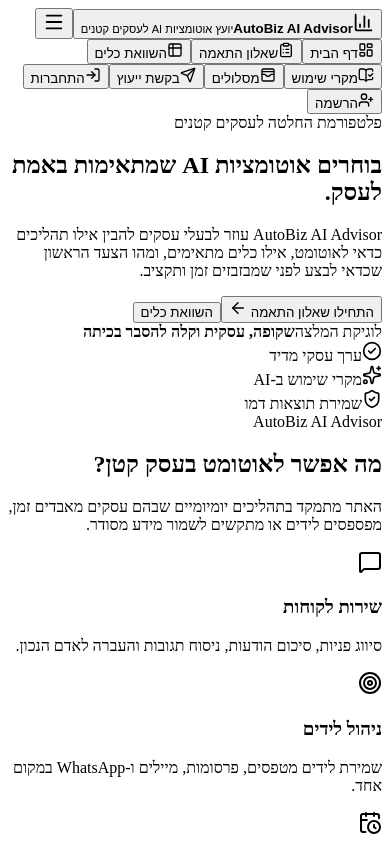
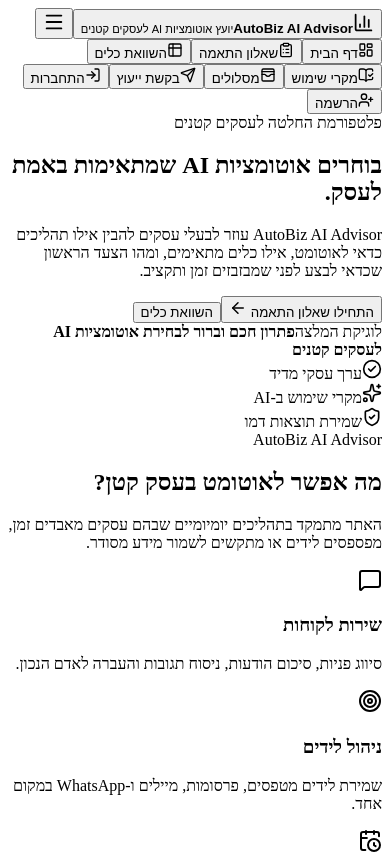
Before and after one commit to idocarmi1/ai-business-automation-advisor, a React (Vite) app: page / in a window 390 px wide. Shown: the top 854 px of the page. Built offline with nearby package versions, Linux system fonts and the light colour scheme; the HTML template or start-up script is replaced by a standard one.

Commit message:
Update Hebrew hero headline

```diff
--- a/src/App.jsx
+++ b/src/App.jsx
@@ -279,7 +279,7 @@
         <div className="hero-panel" aria-label="יכולות מרכזיות">
           <div className="score-card">
             <span>לוגיקת המלצה</span>
-            <strong>שקופה, עסקית וקלה להסבר בכיתה</strong>
+            <strong>פתרון חכם וברור לבחירת אוטומציות AI לעסקים קטנים</strong>
           </div>
           <div className="mini-metric"><CheckCircle2 size={20} /><span>ערך עסקי מדיד</span></div>
           <div className="mini-metric"><Sparkles size={20} /><span>מקרי שימוש ב-AI</span></div>
--- a/src/styles.css
+++ b/src/styles.css
@@ -137,7 +137,7 @@
 
 .hero {
   display: grid;
-  grid-template-columns: minmax(0, 1.1fr) minmax(300px, 0.65fr);
+  grid-template-columns: minmax(0, 1fr) minmax(360px, 0.82fr);
   gap: 36px;
   align-items: stretch;
   min-height: 560px;
@@ -247,6 +247,7 @@
   gap: 16px;
   align-content: center;
   padding: 28px;
+  min-width: 0;
   border: 1px solid rgba(220, 229, 223, 0.8);
   border-radius: 8px;
   background: linear-gradient(160deg, rgba(23, 50, 77, 0.96), rgba(22, 115, 107, 0.9)), #17324d;
@@ -260,9 +261,17 @@
   background: rgba(255, 255, 255, 0.1);
 }
 
-.score-card { padding: 24px; }
+.score-card { padding: clamp(22px, 3vw, 32px); }
 .score-card span { color: rgba(255,255,255,0.75); }
-.score-card strong { display: block; margin-top: 10px; font-size: clamp(28px, 4vw, 42px); line-height: 1.05; }
+.score-card strong {
+  display: block;
+  max-width: 17ch;
+  margin-top: 10px;
+  font-size: clamp(1.85rem, 2.45vw, 3rem);
+  line-height: 1.1;
+  letter-spacing: 0;
+  text-wrap: balance;
+}
 
 .mini-metric {
   display: flex;
@@ -687,6 +696,10 @@
   .nav-link { justify-content: flex-start; }
   .hero, .method-grid, .insight-band, .dashboard-grid { grid-template-columns: 1fr; }
   .hero { min-height: auto; }
+  .score-card strong {
+    max-width: 19ch;
+    font-size: clamp(1.9rem, 4.8vw, 3.15rem);
+  }
   .area-grid, .lead-grid { grid-template-columns: repeat(2, minmax(0, 1fr)); }
   .plans-grid, .modal-tool-grid { grid-template-columns: 1fr; }
   .summary-item.wide { grid-column: auto; }
@@ -702,6 +715,11 @@
   h1 { font-size: 42px; }
   h2 { font-size: 30px; }
   .hero-panel, .consultation-form { padding: 18px; }
+  .score-card strong {
+    max-width: 18ch;
+    font-size: clamp(1.8rem, 8vw, 2.35rem);
+    line-height: 1.1;
+  }
   .primary-button, .secondary-button { width: 100%; }
   .form-group, .usecase-card, .method-card, .summary-item, .plan-card, .lead-card, .auth-card { padding: 16px; }
 }
```
